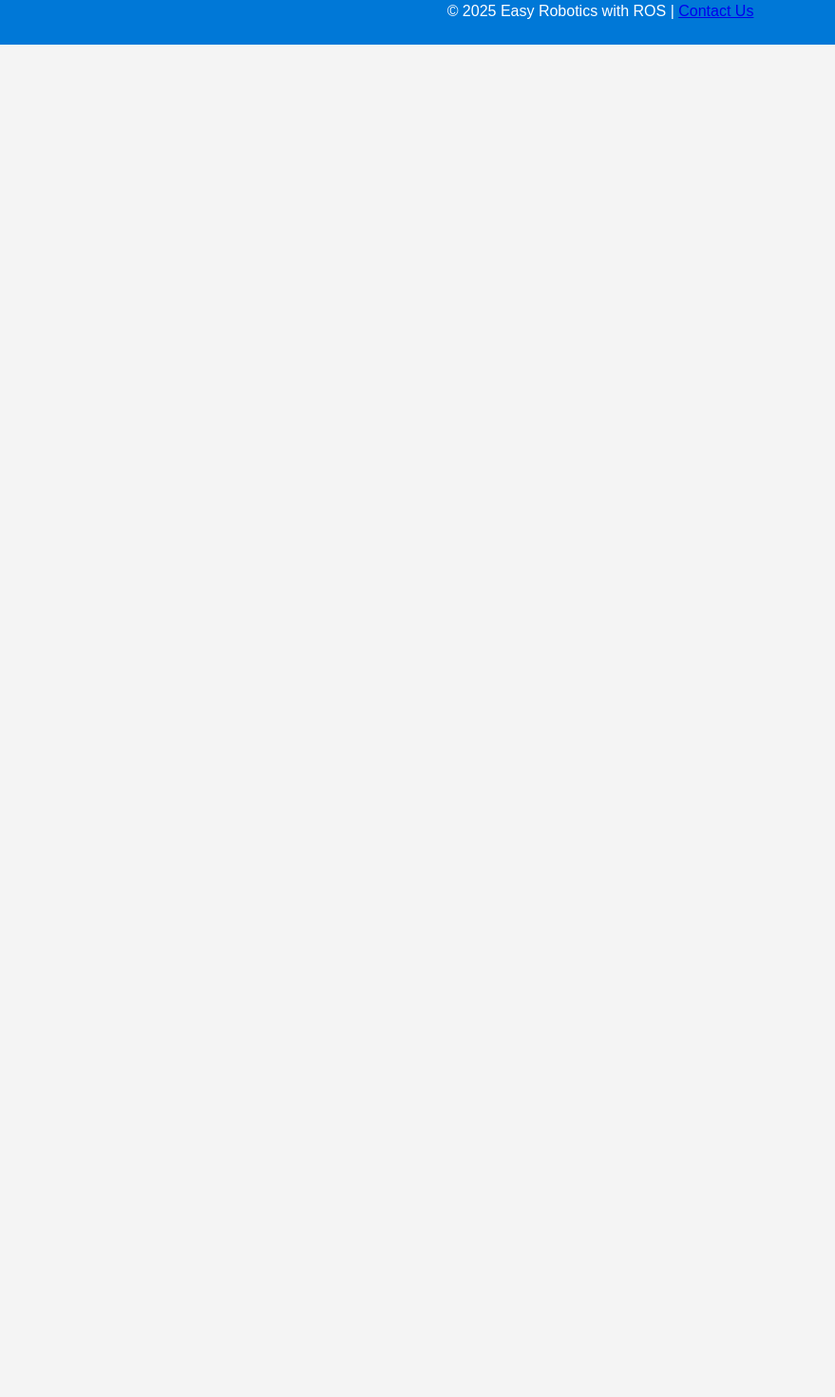
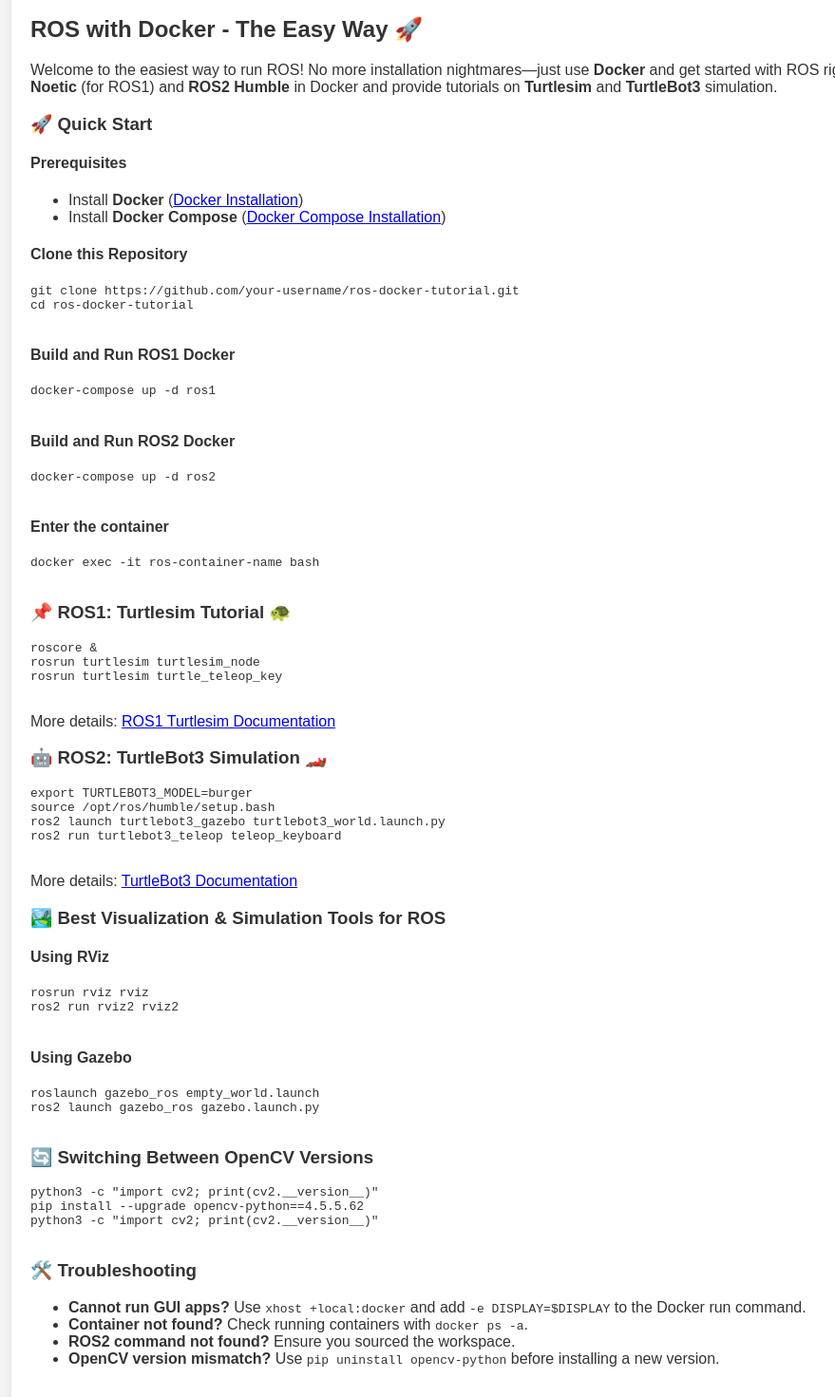
Before and after one commit to srividyaprasad/ros-website, a plain HTML site: page index.html in a window 1280 px wide. Shown: the part 1028-2499 px from the top of the page at 95% size, without its empty margins (8-887 px from the left). Before the commit the page ends 1075 px from the top, so only its background shows below. Drawn offline with Linux system fonts and the light colour scheme.

Commit message:
added docker content

```diff
--- a/index.html
+++ b/index.html
@@ -5,7 +5,6 @@
     <meta name="viewport" content="width=device-width, initial-scale=1.0">
     <title>Easy Robotics with ROS</title>
     <link rel="stylesheet" href="styles.css">
-    <script src="script.js" defer></script>
 </head>
 <body>
     <header>
@@ -16,6 +15,7 @@
                 <li><a href="#ros-versions">ROS Versions</a></li>
                 <li><a href="#setup">Setup Guide</a></li>
                 <li><a href="#tools">Best Tools</a></li>
+                <li><a href="#docker">ROS with Docker</a></li>
             </ul>
         </nav>
     </header>
@@ -54,6 +54,83 @@
         </ul>
     </section>
 
+    <section id="docker">
+        <h2>ROS with Docker - The Easy Way 🚀</h2>
+        <p>Welcome to the easiest way to run ROS! No more installation nightmares—just use <strong>Docker</strong> and get started with ROS right away. This guide will help you set up <strong>ROS Noetic</strong> (for ROS1) and <strong>ROS2 Humble</strong> in Docker and provide tutorials on <strong>Turtlesim</strong> and <strong>TurtleBot3</strong> simulation.</p>
+
+        <h3>🚀 Quick Start</h3>
+        <h4>Prerequisites</h4>
+        <ul>
+            <li>Install <strong>Docker</strong> (<a href="https://docs.docker.com/get-docker/">Docker Installation</a>)</li>
+            <li>Install <strong>Docker Compose</strong> (<a href="https://docs.docker.com/compose/install/">Docker Compose Installation</a>)</li>
+        </ul>
+
+        <h4>Clone this Repository</h4>
+        <pre>
+git clone https://github.com/your-username/ros-docker-tutorial.git
+cd ros-docker-tutorial
+        </pre>
+
+        <h4>Build and Run ROS1 Docker</h4>
+        <pre>
+docker-compose up -d ros1
+        </pre>
+
+        <h4>Build and Run ROS2 Docker</h4>
+        <pre>
+docker-compose up -d ros2
+        </pre>
+
+        <h4>Enter the container</h4>
+        <pre>
+docker exec -it ros-container-name bash
+        </pre>
+
+        <h3>📌 ROS1: Turtlesim Tutorial 🐢</h3>
+        <pre>
+roscore &
+rosrun turtlesim turtlesim_node
+rosrun turtlesim turtle_teleop_key
+        </pre>
+        <p>More details: <a href="http://wiki.ros.org/turtlesim">ROS1 Turtlesim Documentation</a></p>
+
+        <h3>🤖 ROS2: TurtleBot3 Simulation 🏎️</h3>
+        <pre>
+export TURTLEBOT3_MODEL=burger
+source /opt/ros/humble/setup.bash
+ros2 launch turtlebot3_gazebo turtlebot3_world.launch.py
+ros2 run turtlebot3_teleop teleop_keyboard
+        </pre>
+        <p>More details: <a href="https://emanual.robotis.com/docs/en/platform/turtlebot3/overview/">TurtleBot3 Documentation</a></p>
+
+        <h3>🏞️ Best Visualization & Simulation Tools for ROS</h3>
+        <h4>Using RViz</h4>
+        <pre>
+rosrun rviz rviz
+ros2 run rviz2 rviz2
+        </pre>
+        <h4>Using Gazebo</h4>
+        <pre>
+roslaunch gazebo_ros empty_world.launch
+ros2 launch gazebo_ros gazebo.launch.py
+        </pre>
+
+        <h3>🔄 Switching Between OpenCV Versions</h3>
+        <pre>
+python3 -c "import cv2; print(cv2.__version__)"
+pip install --upgrade opencv-python==4.5.5.62
+python3 -c "import cv2; print(cv2.__version__)"
+        </pre>
+
+        <h3>🛠️ Troubleshooting</h3>
+        <ul>
+            <li><strong>Cannot run GUI apps?</strong> Use <code>xhost +local:docker</code> and add <code>-e DISPLAY=$DISPLAY</code> to the Docker run command.</li>
+            <li><strong>Container not found?</strong> Check running containers with <code>docker ps -a</code>.</li>
+            <li><strong>ROS2 command not found?</strong> Ensure you sourced the workspace.</li>
+            <li><strong>OpenCV version mismatch?</strong> Use <code>pip uninstall opencv-python</code> before installing a new version.</li>
+        </ul>
+    </section>
+
     <footer>
         <p>© 2025 Easy Robotics with ROS | <a href="#">Contact Us</a></p>
     </footer>
```
